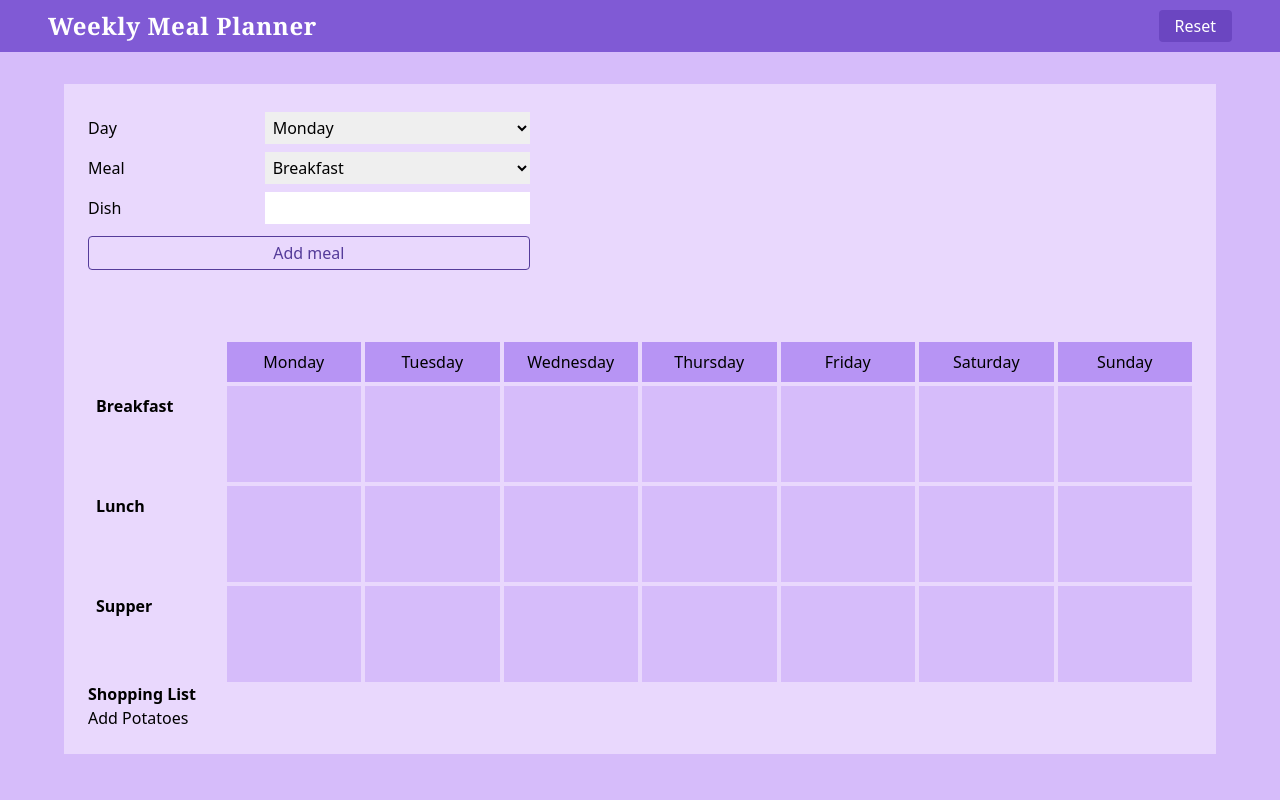
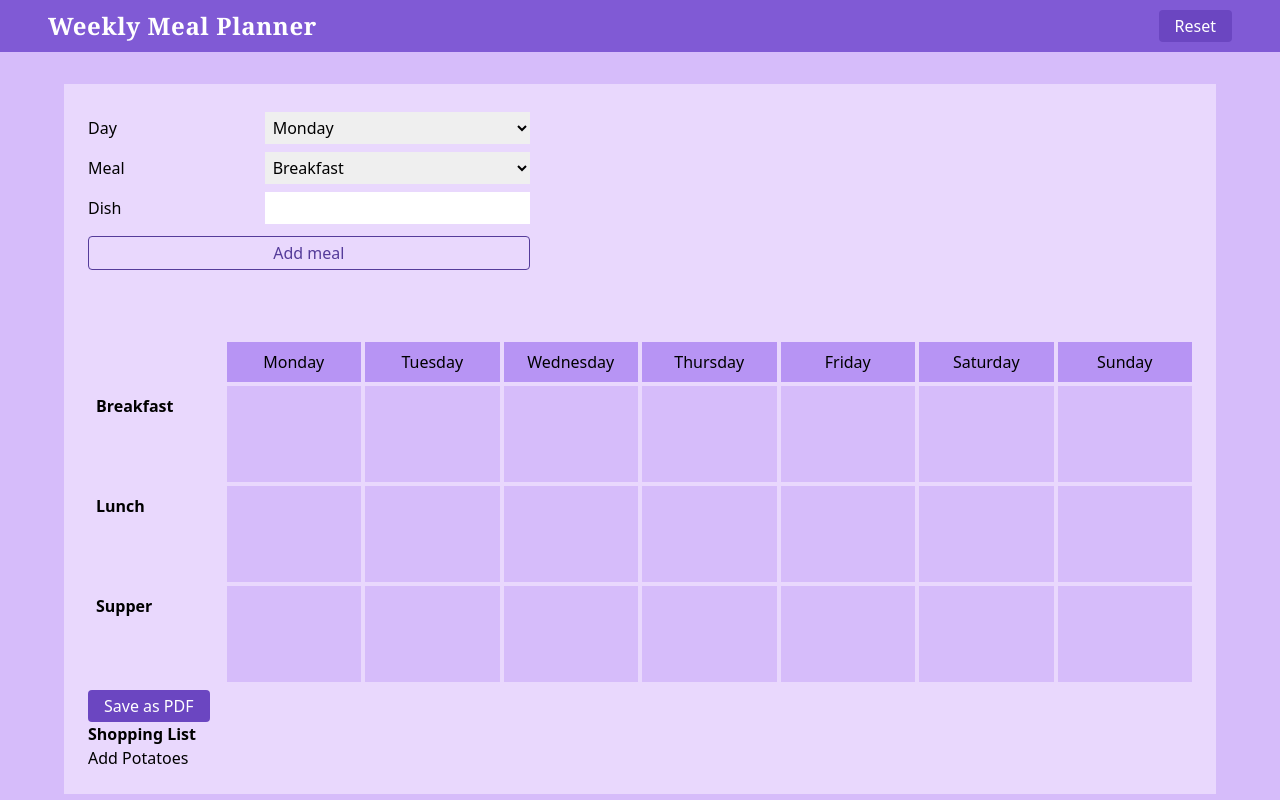
Before and after one commit to arturjzapater/meal-planner, a React app: page / in a window 1280 px wide. Built offline with nearby package versions, Linux system fonts and the light colour scheme.

Commit message:
added option to print pdf

```diff
--- a/package.json
+++ b/package.json
@@ -24,6 +24,7 @@
     "css-loader": "^4.2.0",
     "eslint": "^7.6.0",
     "html-webpack-plugin": "^4.3.0",
+    "html2pdf.js": "^0.9.2",
     "mini-css-extract-plugin": "^0.9.0",
     "optimize-css-assets-webpack-plugin": "^5.0.3",
     "postcss-loader": "^3.0.0",
--- a/public/style.css
+++ b/public/style.css
@@ -3,7 +3,7 @@
 @tailwind utilities;
 
 .week-plan {
-    @apply flex flex-col;
+    @apply flex flex-col my-2;
 }
 
 @screen lg {
--- a/src/components/App.tsx
+++ b/src/components/App.tsx
@@ -1,11 +1,13 @@
 import React from 'react'
 import { connect } from 'react-redux'
 import AddMealForm from './AddMealForm'
+import Button from './Button'
 import Header from './Header'
 import MealSchedule from './MealSchedule'
 import ShoppingList from './ShoppingList'
 import actions from '../actions'
 import mapStateToProps from '../lib/mapStateToProps'
+import printPdf from '../lib/printPdf'
 import State from '../types/State'
 
 interface AppProps extends State {
@@ -21,6 +23,11 @@ const App: React.FC<AppProps> = ({
     <main className='mx-4 md:mx-10 lg:mx-16 bg-purple-200 p-2 md:p-6'>
       <AddMealForm />
       <MealSchedule />
+      <Button
+        onClick={() => printPdf(document.getElementById('week-schedule'))}
+        text='Save as PDF'
+        theme='dark'
+      />
       <div>
         <ShoppingList ingredients={ingredients} />
         <button onClick={() => addIngredient('Potatoes')}>Add Potatoes</button>
--- /dev/null
+++ b/src/lib/printPdf.ts
@@ -0,0 +1,28 @@
+import html2pdf from 'html2pdf.js'
+
+const opts = {
+  filename: 'meal-schedule.pdf',
+  margin: 20,
+  jsPDF: {
+    unit: 'mm',
+    format: 'a4',
+    orientation: 'landscape'
+  }
+}
+
+const removeBtns = (node: Element): Element => {
+  node.querySelectorAll('button')
+    .forEach(x => x.remove())
+  return node
+}
+
+const printPdf = (node: Element | null): void => {
+  if (node === null) return
+  const elem = node.cloneNode(true)
+  html2pdf()
+    .set(opts)
+    .from(removeBtns(elem))
+    .save()
+}
+
+export default printPdf
```
Also changed, not shown: 1 other file (tests, documents, lock files or other folders).
